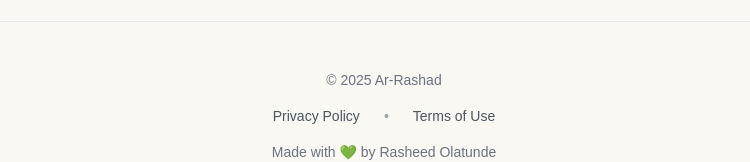
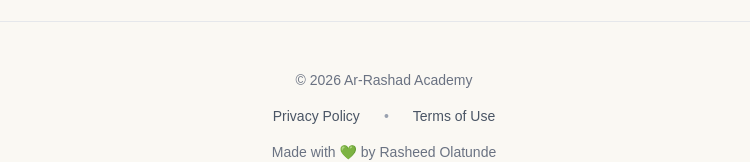
Before and after one commit to geodevcodes/ar-rashad-web, a Next.js app: page /privacy in a window 1280 px wide. Shown: the part 4049-4211 px from the top of the page, without its empty margins (256-1006 px from the left). Built offline with nearby package versions, Linux system fonts and the light colour scheme; no server answers.

Commit message:
fix: update footer copyright year and name to Ar-Rashad Academy

```diff
--- a/app/privacy/page.tsx
+++ b/app/privacy/page.tsx
@@ -357,7 +357,7 @@
       {/* Footer */}
       <footer className="px-4 md:px-8 py-12 border-t border-gray-200 max-w-5xl mx-auto">
         <div className="text-center">
-          <p className="text-sm text-gray-500 mb-4">© 2025 Ar-Rashad</p>
+          <p className="text-sm text-gray-500 mb-4">© 2026 Ar-Rashad Academy</p>
           <div className="flex justify-center gap-6 text-sm text-gray-600 mb-4">
             <Link href="/privacy" className="hover:text-gray-800">
               Privacy Policy
```
